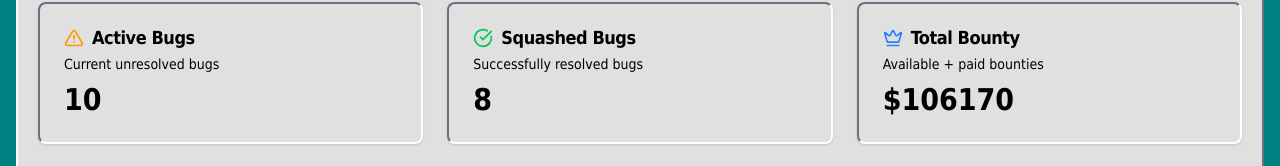
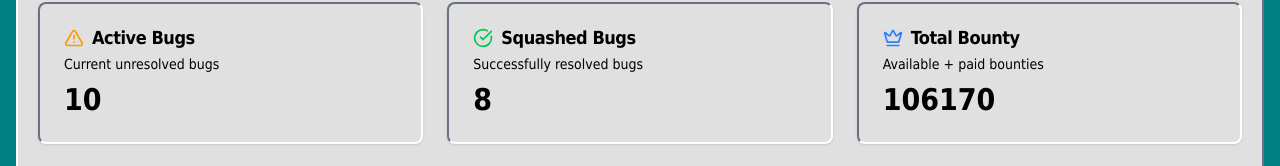
Before and after one commit to Typefacers/bug, a React (Vite) app: page /dashboard in a window 1280 px wide. Shown: the part 212-378 px from the top of the page. Built offline with nearby package versions, Linux system fonts and the light colour scheme.

Commit message:
fix: display total bounty as numeric

```diff
--- a/src/routes/Dashboard.tsx
+++ b/src/routes/Dashboard.tsx
@@ -175,9 +175,9 @@ export default function Dashboard() {
 							<CardDescription>Available + paid bounties</CardDescription>
 						</CardHeader>
 						<CardContent>
-							<motion.div initial={{ scale: 0.8 }} animate={{ scale: 1 }} transition={{ type: "spring", stiffness: 300 }} className="text-3xl font-bold">
-								${stats.totalBounty}
-							</motion.div>
+                                                        <motion.div initial={{ scale: 0.8 }} animate={{ scale: 1 }} transition={{ type: "spring", stiffness: 300 }} className="text-3xl font-bold">
+                                                                {stats.totalBounty}
+                                                        </motion.div>
 						</CardContent>
 					</Card>
 				</motion.div>
```
